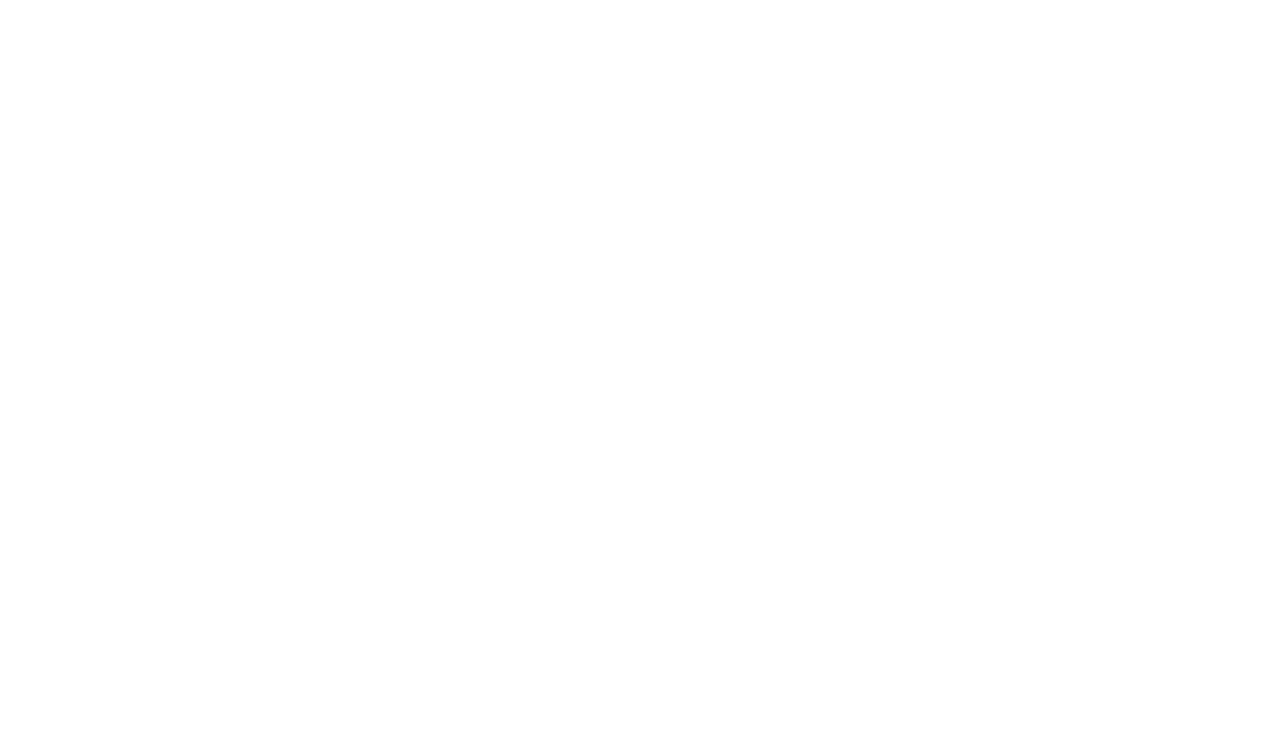
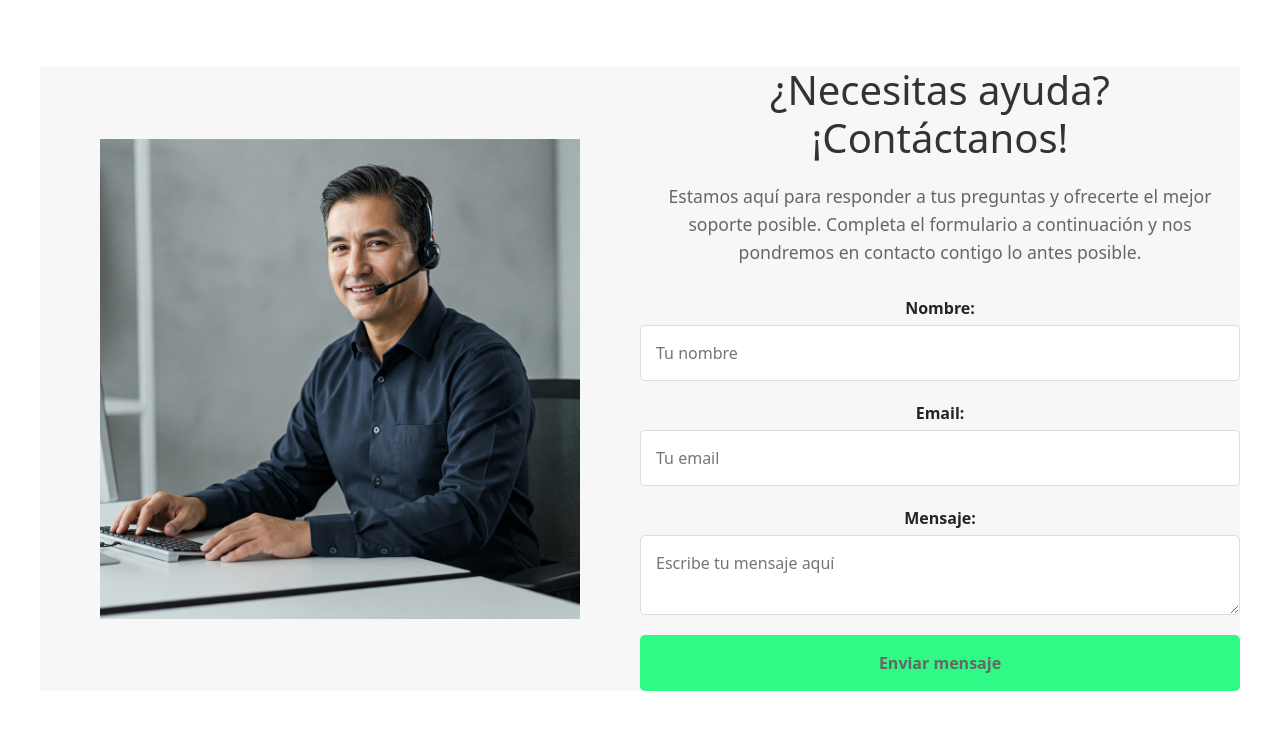
Before and after one commit to tonguiino/GoClean, a React (Vite) app: page /contactanos in a window 1280 px wide. Before the commit this address had no page. Shown: the top 730 px of the page. Built offline with nearby package versions, Linux system fonts and the light colour scheme.

Commit message:
add Contactanos component and update routing

```diff
--- a/src/App.jsx
+++ b/src/App.jsx
@@ -5,6 +5,7 @@ import 'bootstrap/dist/js/bootstrap.bundle.min.js';
 import { Route, Routes } from 'react-router-dom';
 import Home from './pages/home/Home';
 import Socio from './components/socio/Socio';
+import Contactanos from './components/contactanos/Contactanos';
 
 
 
@@ -17,6 +18,7 @@ function App() {
       <Routes>
         <Route path='/' element={<Home/>} ></Route>
         <Route path='/socio' element={<Socio/>} ></Route>
+        <Route path='/contactanos' element={<Contactanos/>} ></Route>
         {/* De aqui para abajo siguen añadiendo las rutas que necesiten */}
       </Routes>
     </>
--- /dev/null
+++ b/src/components/contactanos/Contactanos.jsx
@@ -0,0 +1,37 @@
+import React from 'react';
+import './Contactanos.scss';
+import banner from '../../assets/img/atencionCliente.jpg';
+
+const Contactanos = () => {
+    return (
+        <section className="contactanos">
+            <div className="contactanos-content">
+                <div className="image-container">
+                    <img src={banner} alt="Atención al cliente GoClean" />
+                </div>
+                <div className="form-container">
+                    <h2>¿Necesitas ayuda? ¡Contáctanos!</h2>
+                    <p>Estamos aquí para responder a tus preguntas y ofrecerte el mejor soporte posible. Completa el formulario a continuación y nos pondremos en contacto contigo lo antes posible.</p>
+
+                    <form>
+                        <div className="form-group">
+                            <label htmlFor="nombre">Nombre:</label>
+                            <input type="text" id="nombre" name="nombre" placeholder="Tu nombre" />
+                        </div>
+                        <div className="form-group">
+                            <label htmlFor="email">Email:</label>
+                            <input type="email" id="email" name="email" placeholder="Tu email" />
+                        </div>
+                        <div className="form-group">
+                            <label htmlFor="mensaje">Mensaje:</label>
+                            <textarea id="mensaje" name="mensaje" placeholder="Escribe tu mensaje aquí"></textarea>
+                        </div>
+                        <button type="submit">Enviar mensaje</button>
+                    </form>
+                </div>
+            </div>
+        </section>
+    );
+};
+
+export default Contactanos;
--- /dev/null
+++ b/src/components/contactanos/Contactanos.scss
@@ -0,0 +1,105 @@
+.contactanos {
+    width: 100%;
+    background-color: #f7f7f7;
+
+    .contactanos-content {
+        width: 100%;
+        display: flex;
+        justify-content: center;
+        align-items: center;
+        max-width: 1200px;
+
+
+        .image-container {
+            flex: 1;
+            text-align: center;
+            img {
+                max-width: 80%;
+                height: auto;
+            }
+        }
+
+        .form-container {
+            flex: 1;
+
+            h2 {
+                font-size: 2.5em;
+                margin-bottom: 20px;
+                color: #333;
+            }
+
+            p {
+                font-size: 1.1em;
+                line-height: 1.6;
+                color: #666;
+                margin-bottom: 30px;
+            }
+
+            form {
+                display: flex;
+                flex-direction: column;
+
+                .form-group {
+                    display: flex;
+                    flex-direction: column;
+                    margin-bottom: 20px;
+
+                    label {
+                        font-weight: bold;
+                        margin-bottom: 5px;
+                    }
+
+                    input, textarea {
+                        padding: 15px;
+                        border: 1px solid #ddd;
+                        border-radius: 5px;
+                        font-size: 1em;
+                    }
+
+                    textarea {
+                        resize: vertical;
+                    }
+                }
+
+                button {
+                    display: inline-block;
+                    padding: 15px 30px;
+                    background-color: #2efa85;
+                    color: #666;
+                    text-decoration: none;
+                    border-radius: 5px;
+                    font-weight: bold;
+
+                    &:hover {
+                        background-color: #26b865;
+                    }
+                }
+            }
+        }
+    }
+}
+
+// Media Queries
+@media (max-width: 1000px) {
+    .contactanos .contactanos-content {
+        flex-direction: column;
+    }
+
+    .contactanos .contactanos-content .image-container {
+        text-align: center;
+    }
+
+    .contactanos .contactanos-content .form-container {
+        text-align: center;
+    }
+}
+
+@media (max-width: 768px) {
+    .contactanos .contactanos-content {
+        flex-direction: column;
+    }
+
+    .contactanos .contactanos-content .form-container {
+        text-align: center;
+    }
+}
```
Also changed, not shown: src/assets/img/atencionCliente.jpg (added).
